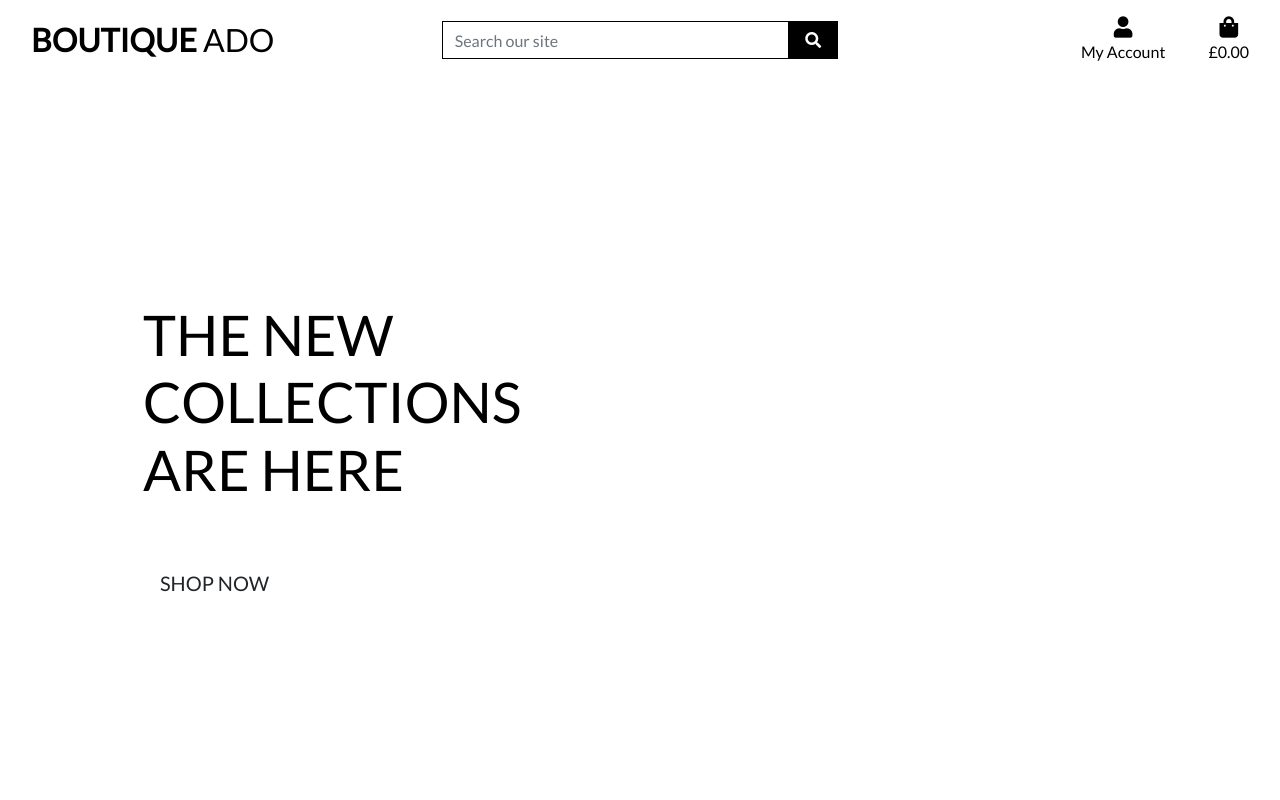
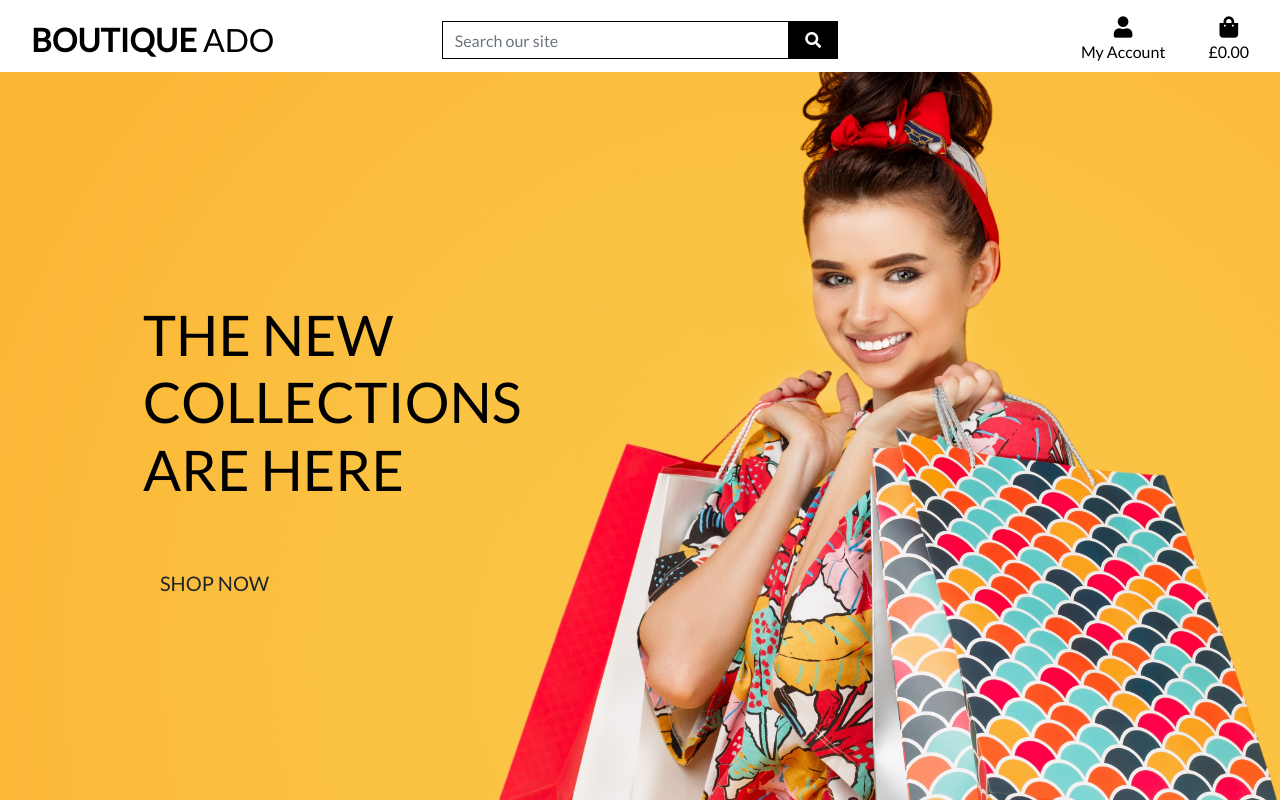
Before and after one commit to AbnocChinwads/django-ecommerce-store, a Django app: page / in a window 1280 px wide. Run offline with Django 3.2, Linux system fonts and the light colour scheme; some libraries are stand-ins or nearby versions.

Commit message:
Corrected css error that stopped background image from displaying

```diff
--- a/static/css/base.css
+++ b/static/css/base.css
@@ -3,7 +3,7 @@ html {
 }
 
 body {
-  background: ur("/media/homepage_background_cropped.jpg") no-repeat center
+  background: url("/media/homepage_background_cropped.jpg") no-repeat center
     center fixed;
   background-size: cover;
   height: calc(100vh - 164px);
```
